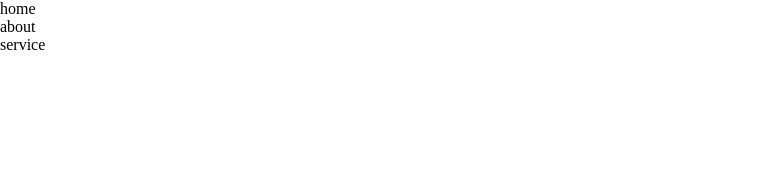
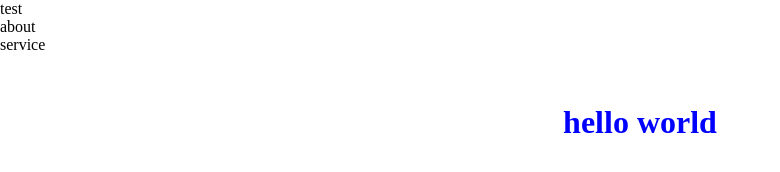
Before and after one commit to M-Alkordy-vica/test, a plain HTML site: page index.html in a window 1280 px wide. Shown: the whole page, without its empty margins (0-780 px from the left). Drawn offline with Linux system fonts and the light colour scheme.

Commit message:
update navbar and h1 color

```diff
--- a/assets/css/style.css
+++ b/assets/css/style.css
@@ -6,6 +6,6 @@
 
 h1{
     margin: 50px auto;
-    color: brown;
+    color: blue;
     width: max-content;
 }
--- a/index.html
+++ b/index.html
@@ -8,9 +8,10 @@
 </head>
 <body>
     <nav><ul>
-        <li>home</li>
+        <li>test</li>
         <li>about</li>
         <li>service</li>
     </ul></nav>
+    <h1>hello world</h1>
 </body>
 </html>
```
